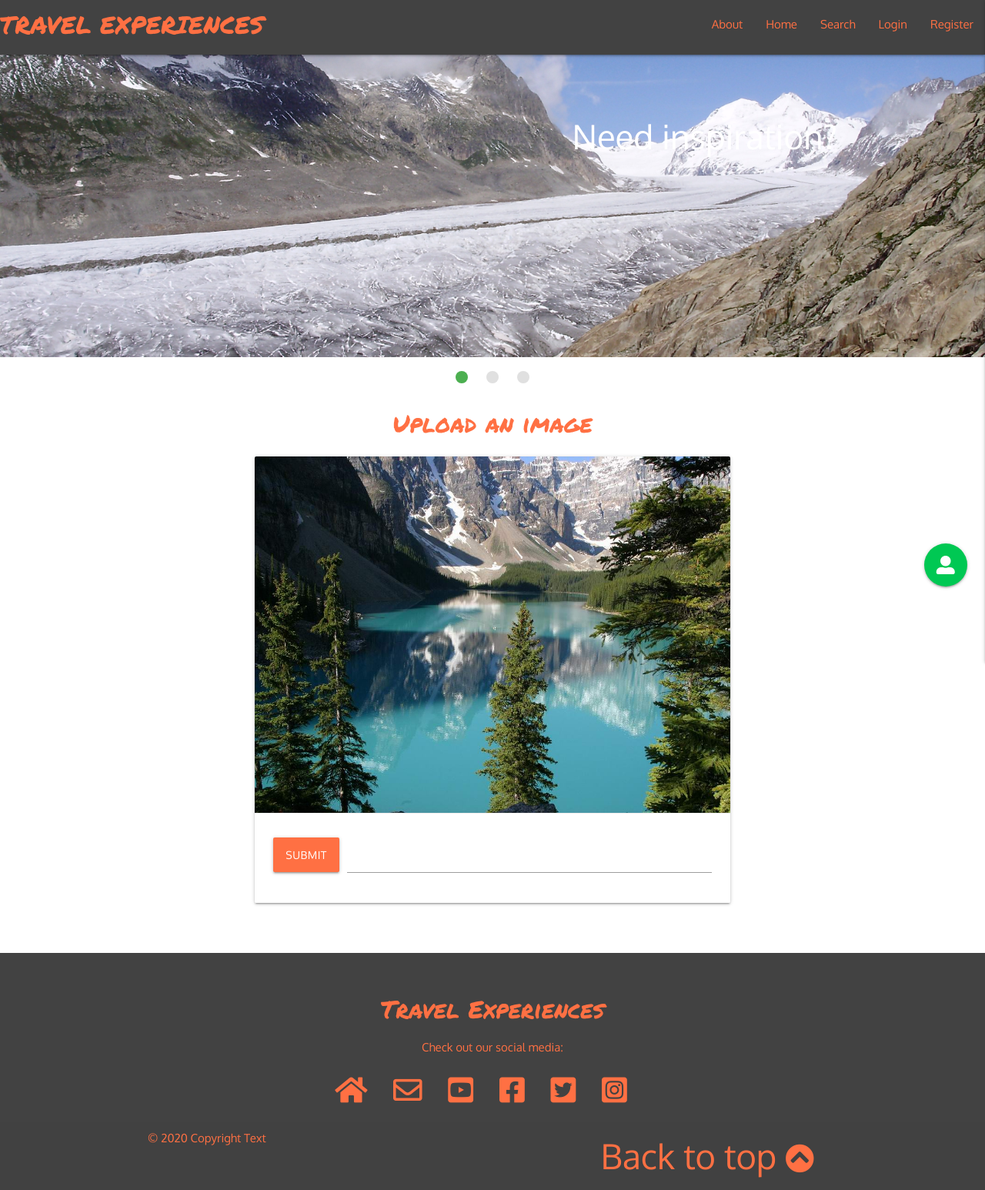
After one commit to Vlad-404/travel_experiences, a Flask app: page /imageupload in a window 1280 px wide. The commit adds this page. Shown: the whole page at 77% size. Run offline with Flask 2, Linux system fonts and the light colour scheme; some libraries are stand-ins or nearby versions.

```diff
--- a/app.py
+++ b/app.py
@@ -127,14 +127,6 @@ def moreinfo(experience_id):
 
 @app.route("/addxp", methods=["GET", "POST"])
 def addxp():
-    # cloudinary image upload
-    image = request.form.get("image")
-    cloudinary.uploader.unsigned_upload(image, "ltkfj1po")
-    # result = cloudinary.uploader.unsigned_upload(
-    #    (request.form.get("image"), upload_preset)
-
-    # image = cloudinary.utils.cloudinary_url("result")
-
     # creating dictionary to upload
     if request.method == "POST":
         experience = {
@@ -146,14 +138,24 @@ def addxp():
             "tips": request.form.get("tips"),
             "travel_arrangements": request.form.get("traveling"),
             "description": request.form.get("description"),
-            "created_by": session["user"],
-            # "image": result
+            "created_by": session["user"]
         }
+
         mongo.db.experiences.insert_one(experience)
         flash("You have succesfully added your experience")
         return redirect(url_for(
                         "profile", username=session["user"]))
     return render_template("addxp.html")
+
+
+@app.route("/imageupload", methods=["GET", "POST"])
+def imageupload():
+    # get the file from the form
+    file_to_upload = request.files.get('image')
+    # cloudinary.uploader.unsigned_upload(file_to_upload, "ltkfj1po")
+    # upload_result = upload(file_to_upload)
+
+    return render_template("imageupload.html")
 
 
 @app.route("/editxp/<experience_id>", methods=["GET", "POST"])
@@ -169,9 +171,8 @@ def editxp(experience_id):
             "travel_arrangements": request.form.get("traveling"),
             "description": request.form.get("description"),
             "created_by": session["user"]
-            # "image": request.form.get("image")
         }
-        mongo.db.experiences.update_one(
+        mongo.db.experiences.update(
             {"_id": ObjectId(experience_id)}, submit)
         flash("You have succesfully edited details")
         return redirect(url_for(
--- a/static/js/script.js
+++ b/static/js/script.js
@@ -43,5 +43,3 @@ $(document).ready(function(){
     fullWidth: true,
     indicators: true
   });
-
-  // image upload script
--- a/templates/editxp.html
+++ b/templates/editxp.html
@@ -49,7 +49,7 @@
             <label for="duration">Duration in days</label>
             <input id="duration" name="duration" value="{{ experience.duration }}" minlength="1" maxlength="4" type="text" class="validate typewritter-font">
             <label for="recommendation">Recomendation</label>
-            <input id="recommendation" name="recommendation" value="{{ experience.recommendation }}" maxlength="1" type="text" patern="^[1-5]{1}$" class="validate" required>
+            <input id="recommendation" name="recommendation" value="{{ experience.recommendation }}" maxlength="1" type="text" class="validate" required>
             <label for="tips">Tips</label>
             <input id="tips" name="tips" value="{{ experience.tips }}" minlength="3" type="text" class="validate typewritter-font">
         {% endblock %}
--- /dev/null
+++ b/templates/imageupload.html
@@ -0,0 +1,44 @@
+{% extends "base.html" %}
+{% block content %}
+
+    <h3 class="deep-orange-text text-lighten-1 marker-font center-align">
+        Upload an image
+    </h3>
+
+	<div class="row">
+        <form action="{ url_for('imageupload') }">
+            <div class="col s12 m6 offset-m3">
+                <div class="card">
+                    <div class="card-image">
+                        <img src="static/images/sample-1.jpg">
+                    </div>
+                    <div class="card-action">
+                        <div class="file-field input-field">
+                            <div class="btn deep-orange lighten-1">
+                                <input id="file" name="file" type="file" accept="image/png, image/jpeg" onchange="this.form.submit()">
+                                <span>Submit</span>
+                            </div>
+                                <div class="file-path-wrapper">
+                                    <input class="file-path validate" type="text">
+                            </div>
+                        </div>
+                    </div>
+                </div>
+            </div>
+        </form>
+	</div>
+
+<!--
+    <div class="row margin-above">
+        <form>
+            <div class="col s12 m6 offset-m3">
+                <img src="static/images/sample-1.jpg" id="img-preview" alt="Base image" class="responsive-img">
+            </div>
+            <div class="col s12 m4 offset-s4 deep-orange lighten-1">
+                <span class="card-title white-text">Add image</span>
+                <input id="image" name="image" type="file" accept="image/png, image/jpeg" class="validate" placeholder="Add image">
+            </div>
+        </form>
+    </div>
+-->
+{% endblock %}
```
Also changed, not shown: templates/addxp.html (+4 -5 lines), templates/moreinfo.html (+9 -0 lines), README.md.
